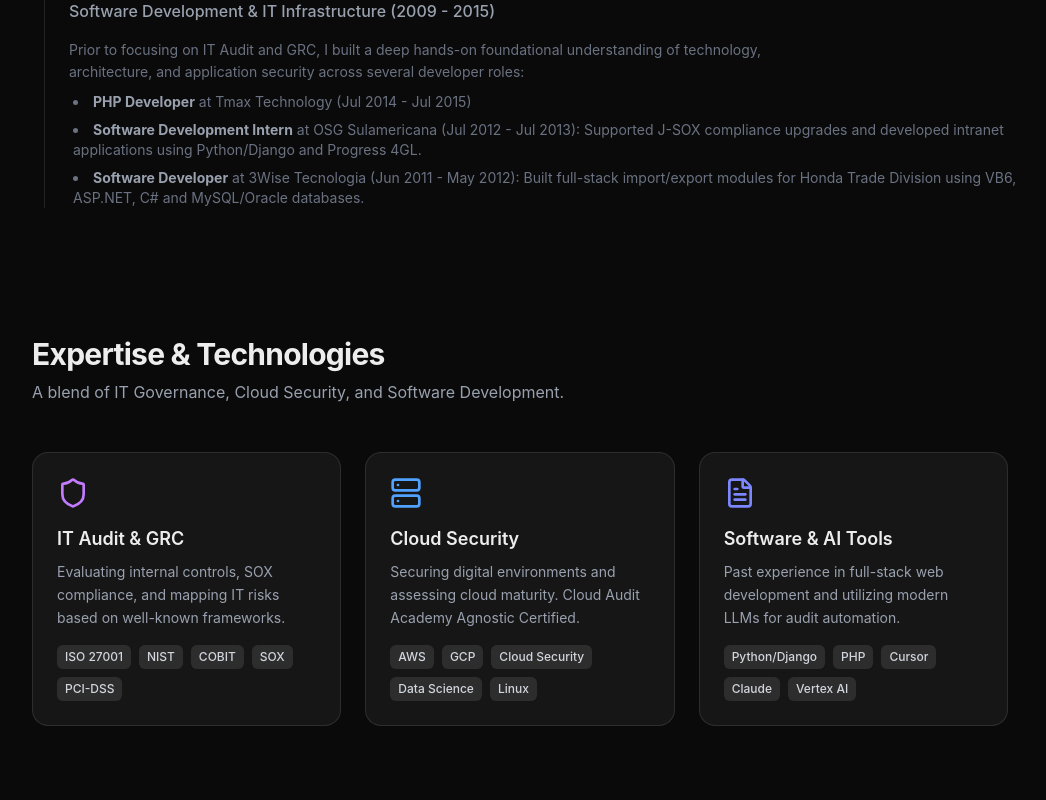
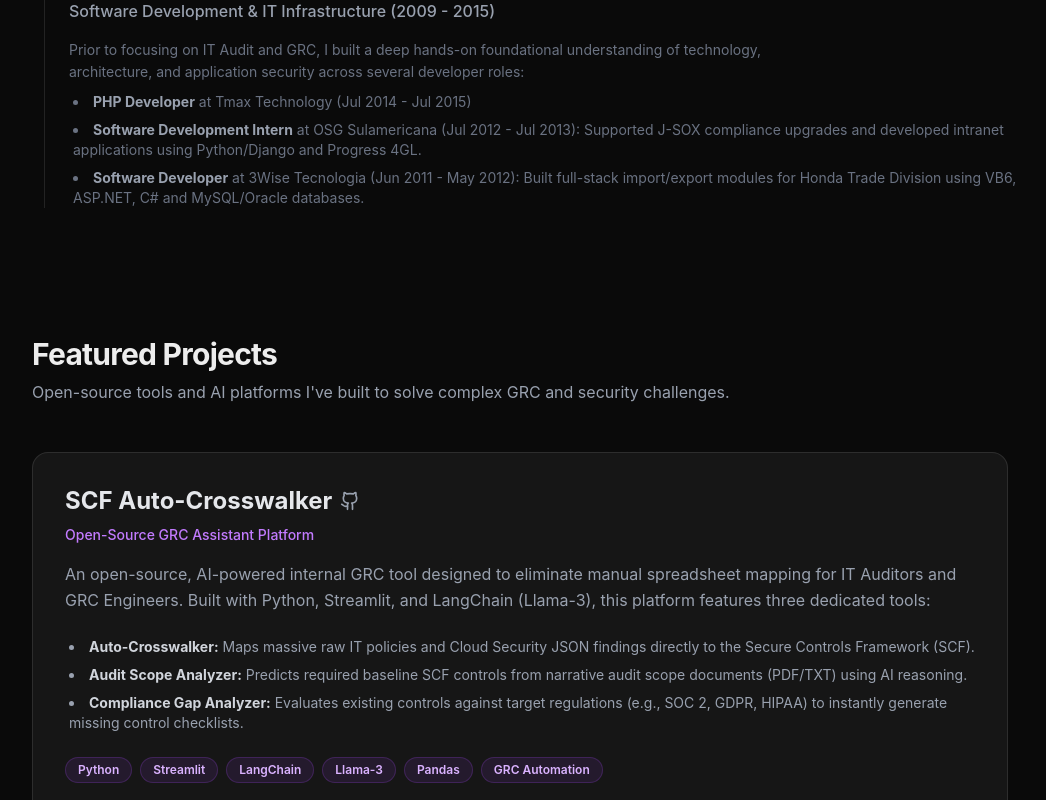
Before and after one commit to tvobrachini/tvobrachini.github.io, a React (Vite) app: page / in a window 1280 px wide. Shown: the part 2000-2800 px from the top of the page, without its empty margins (120-1166 px from the left). Built offline with nearby package versions, Linux system fonts and the light colour scheme.

Commit message:
feat: add Featured Projects section showcasing SCF Auto-Crosswalker

```diff
--- a/src/App.tsx
+++ b/src/App.tsx
@@ -25,6 +25,7 @@ function App() {
           <div className="flex gap-6 text-sm font-medium text-gray-400">
             <a href="#about" className="hover:text-white transition-colors">About</a>
             <a href="#experience" className="hover:text-white transition-colors">Experience</a>
+            <a href="#projects" className="hover:text-white transition-colors">Projects</a>
             <a href="#skills" className="hover:text-white transition-colors">Skills</a>
           </div>
         </div>
@@ -133,6 +134,42 @@ function App() {
               </ul>
             </div>
 
+          </div>
+        </section>
+
+        {/* Featured Projects Section */}
+        <section id="projects" className="space-y-12">
+          <div className="space-y-2">
+            <h2 className="text-3xl font-bold tracking-tight">Featured Projects</h2>
+            <p className="text-gray-400">Open-source tools and AI platforms I've built to solve complex GRC and security challenges.</p>
+          </div>
+
+          <div className="grid gap-6">
+            <div className="bg-white/5 border border-white/10 p-8 rounded-2xl hover:bg-white/10 transition-all duration-300 group">
+              <div className="flex justify-between items-start mb-4">
+                <div>
+                  <h3 className="text-2xl font-bold text-gray-200 mb-2">
+                    <a href="https://github.com/tvobrachini/scf-auto-crosswalker" target="_blank" rel="noreferrer" className="hover:text-purple-400 transition-colors flex items-center gap-2">
+                      SCF Auto-Crosswalker <Github size={20} className="text-gray-400 group-hover:text-purple-400 transition-colors" />
+                    </a>
+                  </h3>
+                  <p className="text-purple-400 text-sm font-medium">Open-Source GRC Assistant Platform</p>
+                </div>
+              </div>
+              <p className="text-gray-400 leading-relaxed mb-6">
+                An open-source, AI-powered internal GRC tool designed to eliminate manual spreadsheet mapping for IT Auditors and GRC Engineers. Built with Python, Streamlit, and LangChain (Llama-3), this platform features three dedicated tools:
+              </p>
+              <ul className="list-disc list-inside text-sm text-gray-400 space-y-2 mb-6 ml-1">
+                <li><strong className="text-gray-300">Auto-Crosswalker:</strong> Maps massive raw IT policies and Cloud Security JSON findings directly to the Secure Controls Framework (SCF).</li>
+                <li><strong className="text-gray-300">Audit Scope Analyzer:</strong> Predicts required baseline SCF controls from narrative audit scope documents (PDF/TXT) using AI reasoning.</li>
+                <li><strong className="text-gray-300">Compliance Gap Analyzer:</strong> Evaluates existing controls against target regulations (e.g., SOC 2, GDPR, HIPAA) to instantly generate missing control checklists.</li>
+              </ul>
+              <div className="flex flex-wrap gap-2">
+                {['Python', 'Streamlit', 'LangChain', 'Llama-3', 'Pandas', 'GRC Automation'].map(tag => (
+                  <span key={tag} className="text-xs font-semibold px-3 py-1 bg-purple-500/10 text-purple-300 border border-purple-500/20 rounded-full">{tag}</span>
+                ))}
+              </div>
+            </div>
           </div>
         </section>
 
```
